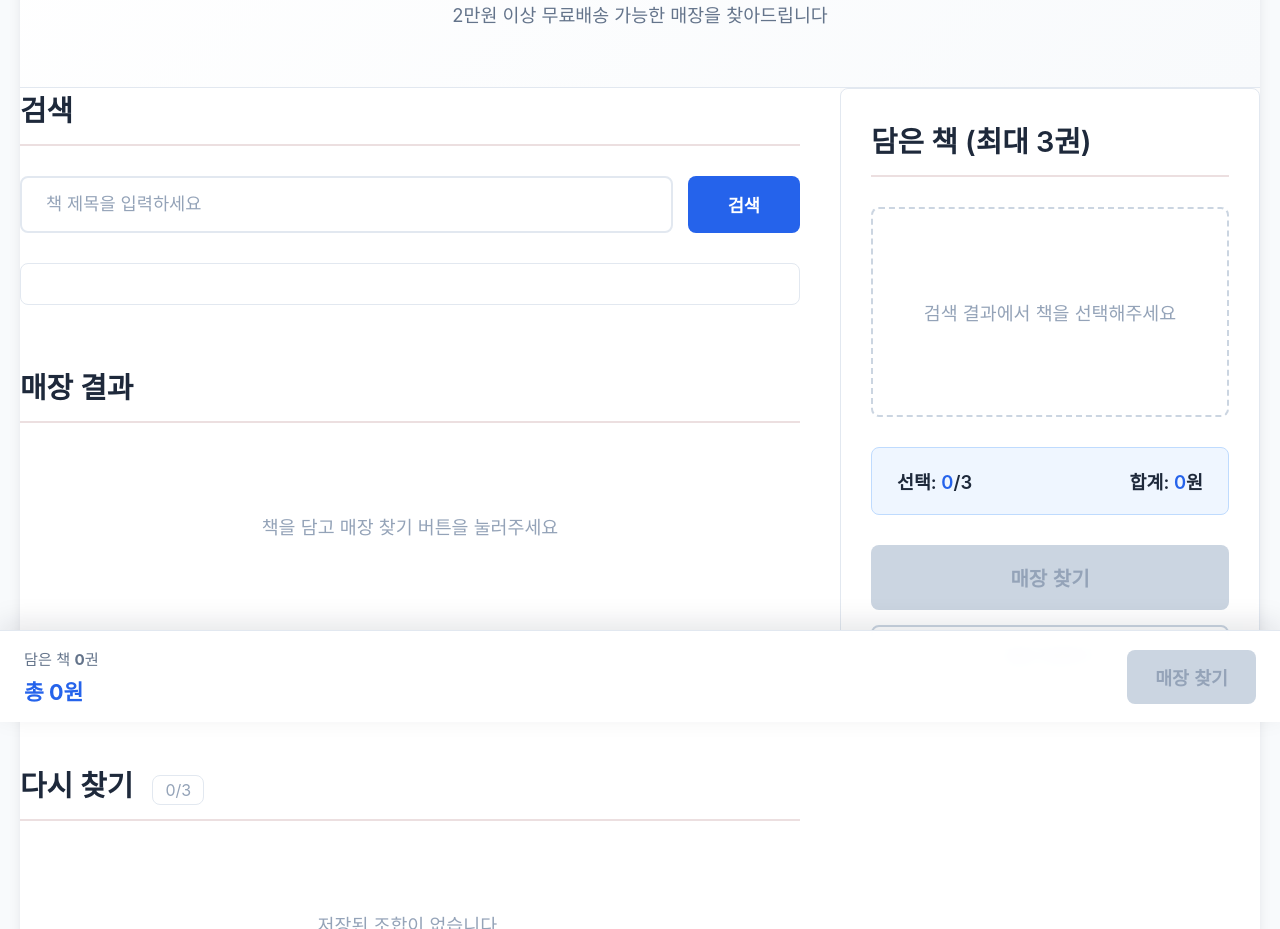
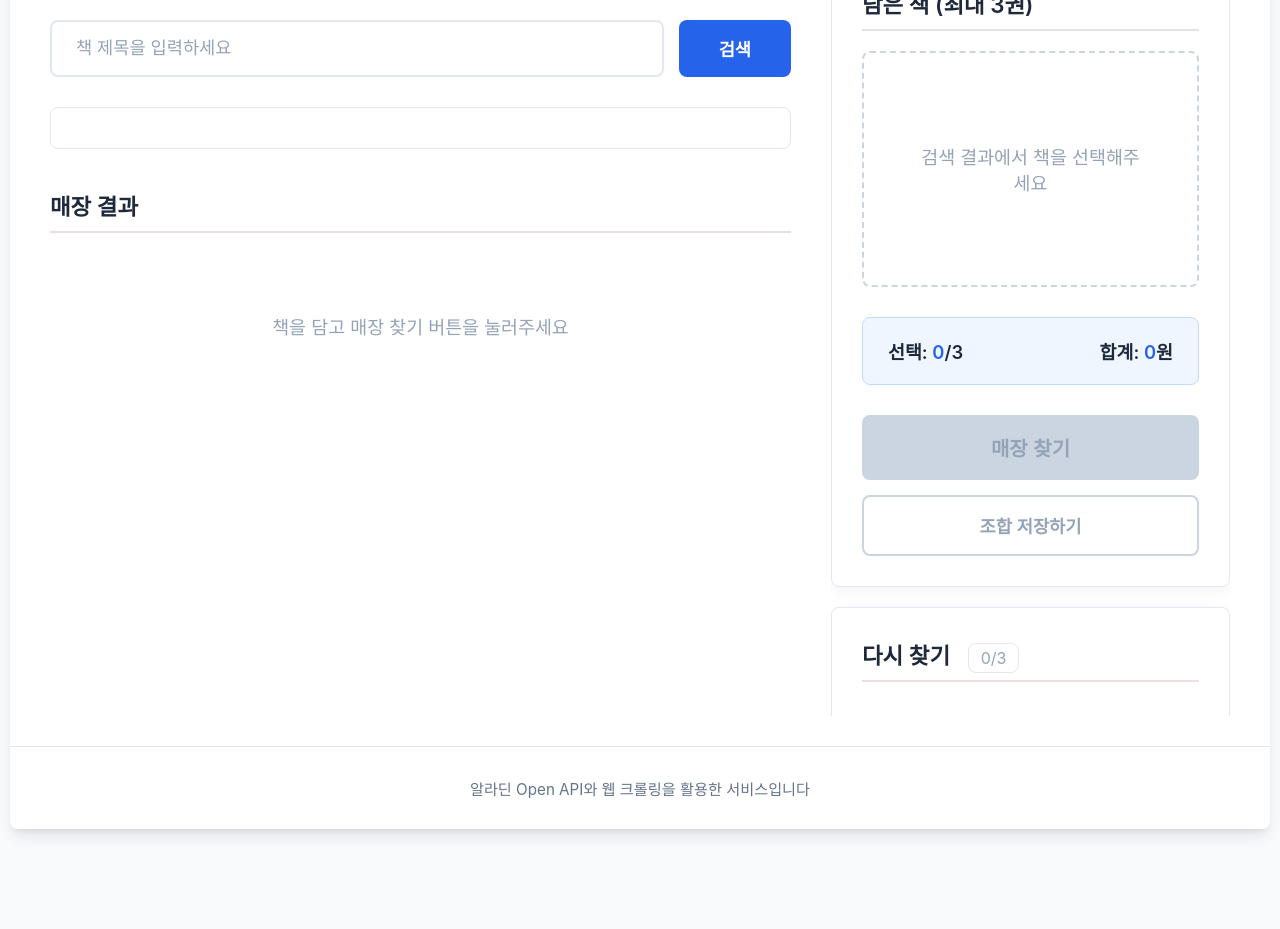
Before and after one commit to omokpark/aladin-used-book-finder, a website: page frontend/index.html in a window 1280 px wide. Shown: the part 170-1099 px from the top of the page. After the commit the page ends 1019 px from the top, so only its background shows below. Drawn offline with Linux system fonts and the light colour scheme.

Commit message:
style: remove mobile floating summary

```diff
--- a/frontend/css/style.css
+++ b/frontend/css/style.css
@@ -8,7 +8,7 @@ body {
   font-family: 'Inter', 'Segoe UI', Tahoma, Geneva, Verdana, sans-serif;
   background: #f8fafc; /* Soft slate background */
   min-height: 100vh;
-  padding: 40px 20px;
+  padding: 20px 10px;
   color: #0f172a; /* Slate text */
 }
 
@@ -24,38 +24,37 @@ body {
 header {
   background: linear-gradient(135deg, #ffffff 0%, #f8fafc 100%); /* Clean white to slate */
   color: #1e293b;
-  padding: 60px 40px;
+  padding: 20px 40px;
   text-align: center;
   border-bottom: 1px solid #e2e8f0;
 }
 
 header h1 {
-  font-size: 2.4rem;
-  margin-bottom: 15px;
+  font-size: 1.5rem;
+  margin-bottom: 0px;
   font-weight: 700;
   letter-spacing: -0.5px;
 }
 
 .subtitle {
-  font-size: 1.15rem;
-  color: #64748b;
+  display: none;
 }
 
 main {
-  padding: 60px;
+  padding: 30px 40px;
 }
 
 section {
-  margin-bottom: 60px;
+  margin-bottom: 40px;
 }
 
 h2 {
   color: #1e293b;
-  margin-bottom: 30px;
-  font-size: 1.8rem;
+  margin-bottom: 20px;
+  font-size: 1.4rem;
   font-weight: 600;
   border-bottom: 2px solid #ecdfe0;
-  padding-bottom: 15px;
+  padding-bottom: 10px;
 }
 
 .search-box {
@@ -721,7 +720,19 @@ footer {
 }
 
 .sidebar-column {
-  display: none;
+  display: block;
+  margin-top: 20px;
+  padding-bottom: 20px;
+}
+
+.sidebar-column .selected-section,
+.sidebar-column .saved-section {
+  background: white;
+  border: 1px solid #e2e8f0;
+  border-radius: 8px;
+  padding: 30px;
+  box-shadow: 0 4px 15px rgba(15, 23, 42, 0.05);
+  margin-bottom: 20px;
 }
 
 main > section, .content-column > section {
@@ -744,8 +755,10 @@ main > section, .content-column > section {
     display: block;
     flex: 3.5;
     position: sticky;
-    top: 40px;
-    max-height: calc(100vh - 80px);
+    top: 20px;
+    margin-top: 0;
+    padding-bottom: 0;
+    max-height: calc(100vh - 40px);
     overflow-y: auto;
   }
 
@@ -757,74 +770,23 @@ main > section, .content-column > section {
     border-radius: 8px;
   }
 
-  .sidebar-column .selected-section {
-    margin-bottom: 0;
-    background: white;
-    border: 1px solid #e2e8f0;
-    border-radius: 8px;
-    padding: 30px;
-    box-shadow: 0 8px 30px rgba(15, 23, 42, 0.08);
+  .sidebar-column .saved-query-card {
+    flex-direction: column;
+    padding: 16px;
+    gap: 12px;
+  }
+  .sidebar-column .saved-query-actions {
+    width: 100%;
+    flex-direction: row;
+    gap: 10px;
+  }
+  .sidebar-column .run-query-btn, .sidebar-column .delete-query-btn {
+    flex: 1;
+    text-align: center;
   }
 }
 
-/* 모바일 하단 플로팅 요약 바 */
-.floating-summary {
-  position: fixed;
-  bottom: 0;
-  left: 0;
-  width: 100%;
-  background: rgba(255, 255, 255, 0.95);
-  backdrop-filter: blur(10px);
-  border-top: 1px solid #e2e8f0;
-  box-shadow: 0 -8px 25px rgba(15, 23, 42, 0.1);
-  padding: 16px 24px;
-  display: flex;
-  justify-content: space-between;
-  align-items: center;
-  z-index: 1000;
-  transition: transform 0.4s cubic-bezier(0.1, 0.7, 0.1, 1);
-}
 
-.floating-summary.hidden {
-  transform: translateY(100%);
-}
-
-.floating-summary .float-info {
-  display: flex;
-  flex-direction: column;
-  gap: 6px;
-}
-
-.floating-summary .float-count {
-  font-size: 0.95rem;
-  color: #64748b;
-}
-
-.floating-summary .float-price {
-  font-size: 1.35rem;
-  font-weight: 700;
-  color: #2563eb;
-}
-
-.float-find-btn {
-  padding: 14px 28px;
-  background: #10b981;
-  color: white;
-  border: none;
-  border-radius: 8px;
-  font-size: 1.15rem;
-  font-weight: bold;
-  cursor: pointer;
-  transition: all 0.3s ease;
-  box-shadow: 0 4px 12px rgba(16, 185, 129, 0.3);
-}
-
-.float-find-btn:disabled {
-  background: #cbd5e1;
-  color: #94a3b8;
-  cursor: not-allowed;
-  box-shadow: none;
-}
 
 /* 아코디언 버튼 - 기본 숨김, 모바일에서만 노출 */
 .accordion-toggle-btn {
--- a/frontend/index.html
+++ b/frontend/index.html
@@ -13,7 +13,7 @@
       <p class="subtitle">2만원 이상 무료배송 가능한 매장을 찾아드립니다</p>
     </header>
 
-    <div class="main-layout">
+    <main class="main-layout">
       <!-- 메인 컨텐츠 영역 (PC 좌측, 모바일 세로 배치) -->
       <div class="content-column">
         <section class="search-section" id="section-search">
@@ -36,12 +36,6 @@
           </div>
         </section>
 
-        <section class="saved-section" id="section-saved">
-          <h2>다시 찾기 <span class="saved-count" id="savedCount">0/3</span></h2>
-          <div id="savedQueries">
-            <p class="empty-message">저장된 조합이 없습니다.<br>책을 선택하고 조합을 저장해보세요.</p>
-          </div>
-        </section>
       </div>
 
       <!-- 사이드바 카트 영역 (PC 우측 고정, 모바일에서는 본문 중간이나 하단에 표시) -->
@@ -59,19 +53,16 @@
             <button id="findStoresBtn" class="find-stores-btn" disabled>매장 찾기</button>
             <button id="saveQueryBtn" class="save-query-btn" disabled>조합 저장하기</button>
           </section>
+
+          <section class="saved-section" id="section-saved">
+            <h2>다시 찾기 <span class="saved-count" id="savedCount">0/3</span></h2>
+            <div id="savedQueries">
+              <p class="empty-message">저장된 조합이 없습니다.<br>책을 선택하고 조합을 저장해보세요.</p>
+            </div>
+          </section>
         </div>
       </div>
-    </div>
-
-    <!-- 모바일 하단 플로팅 바 -->
-    <div id="floatingSummary" class="floating-summary hidden">
-      <div class="float-info">
-        <span class="float-count">담은 책 <b id="floatCount">0</b>권</span>
-        <span class="float-price">총 <b id="floatPrice">0</b>원</span>
-      </div>
-      <button id="floatFindBtn" class="float-find-btn" disabled>매장 찾기</button>
-    </div>
-  </main>
+    </main>
 
     <footer>
       <p>알라딘 Open API와 웹 크롤링을 활용한 서비스입니다</p>
--- a/frontend/js/app.js
+++ b/frontend/js/app.js
@@ -191,15 +191,6 @@ const saveQueryBtn = document.getElementById('saveQueryBtn');
 const storeResultsDiv = document.getElementById('storeResults');
 const loadingOverlay = document.getElementById('loadingOverlay');
 
-const floatCountSpan = document.getElementById('floatCount');
-const floatPriceSpan = document.getElementById('floatPrice');
-const floatFindBtn = document.getElementById('floatFindBtn');
-const floatingSummary = document.getElementById('floatingSummary');
-
-if (floatFindBtn) {
-  floatFindBtn.addEventListener('click', findStores);
-}
-
 searchBtn.addEventListener('click', searchBooks);
 searchInput.addEventListener('keypress', (e) => {
   if (e.key === 'Enter') {
@@ -299,23 +290,11 @@ function updateSelectedBooks() {
     totalPriceSpan.textContent = '0';
     findStoresBtn.disabled = true;
     saveQueryBtn.disabled = true;
-
-    // 플로팅 바 숨김
-    if (floatingSummary) floatingSummary.classList.add('hidden');
-    if (floatFindBtn) floatFindBtn.disabled = true;
     return;
   }
 
   const total = selectedBooks.reduce((sum, book) => sum + (book.priceStandard || 0), 0);
   totalPriceSpan.textContent = total.toLocaleString();
-
-  // 플로팅 바 업데이트
-  if (floatingSummary) {
-    floatingSummary.classList.remove('hidden');
-    if (floatCountSpan) floatCountSpan.textContent = selectedBooks.length;
-    if (floatPriceSpan) floatPriceSpan.textContent = total.toLocaleString();
-    if (floatFindBtn) floatFindBtn.disabled = false;
-  }
 
   selectedBooksDiv.innerHTML = '';
 
```
